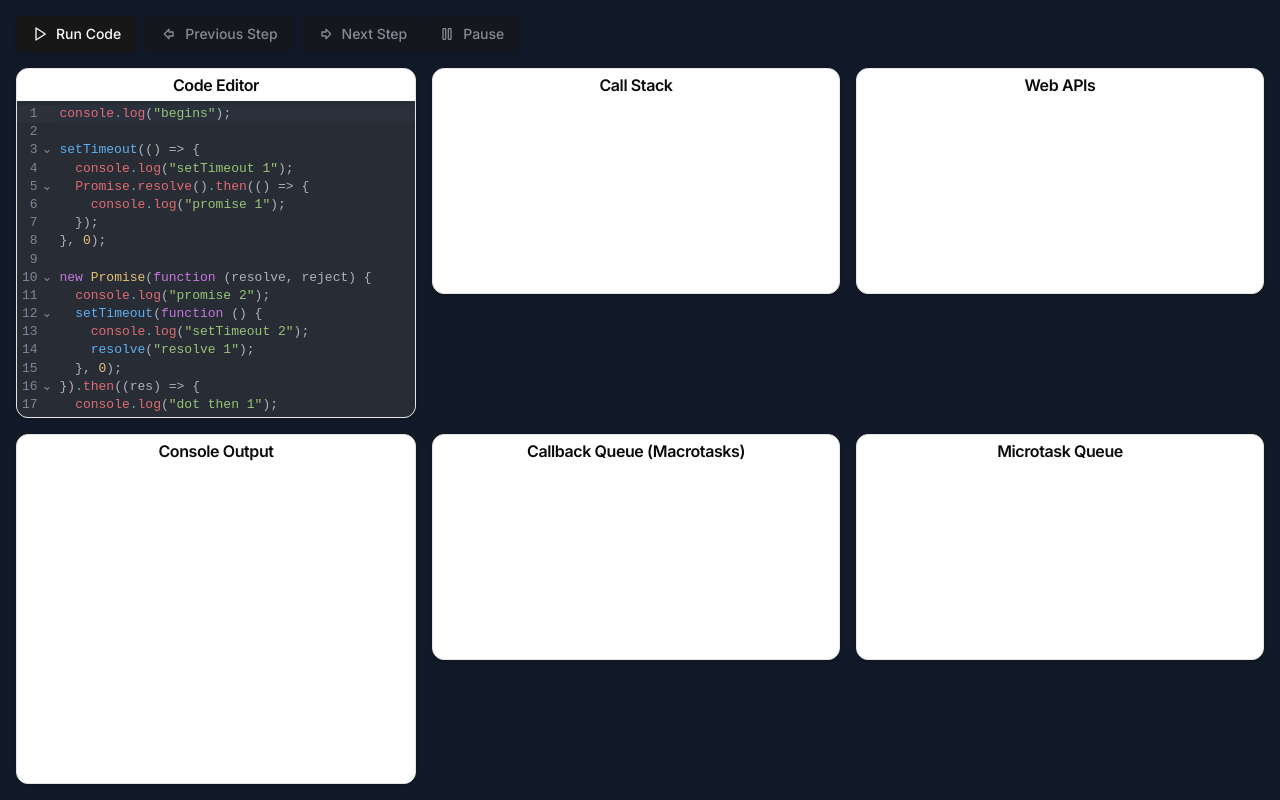
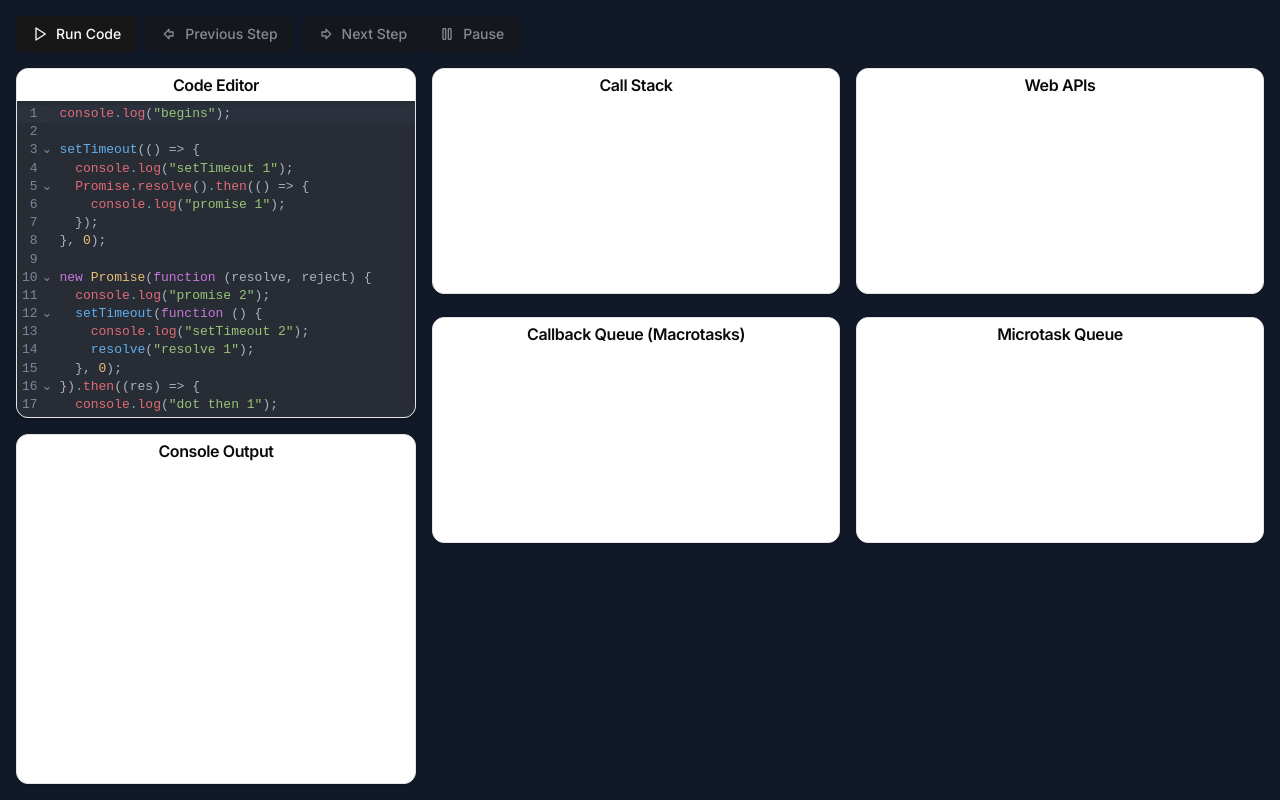
Before and after one commit to Supermarpig/js-eventloop, a Next.js app: page / in a window 1280 px wide. Built offline with nearby package versions, Linux system fonts and the light colour scheme.

Commit message:
text: 看vercel實際cerrentline數值

```diff
--- a/components/CodeEditor.tsx
+++ b/components/CodeEditor.tsx
@@ -88,8 +88,9 @@ new Promise(function (resolve, reject) {
       const docLineCount = view.state.doc.lines;
 
       // 調整行號基準
-      const adjustedLine = currentLine - 4;
-      console.log(adjustedLine,"===========adjustedLine😍😍😍")
+      const adjustedLine = currentLine - (process.env.NODE_ENV === 'production' ? 2 : 4);
+      console.log(currentLine,"===========currentLine🤣🤣🤣")
+      // console.log(adjustedLine,"===========adjustedLine😍😍😍")
       if (adjustedLine > 0 && adjustedLine <= docLineCount) {
         // 把已執行的行數背景變暗
         for (let line = 1; line < adjustedLine; line++) {
--- a/components/EventLoopVisualizer.tsx
+++ b/components/EventLoopVisualizer.tsx
@@ -74,9 +74,9 @@ const EventLoopVisualizer: React.FC = () => {
                     <div className="min-w-[calc(50%-8px)] flex-grow h-[calc(36%_-_32px)]">
                         <QueueDisplay title="Microtask Queue" queue={microTaskQueue} isSpinning={false} />
                     </div>
-                    {/* <div className="min-w-[calc(50%-8px)] flex-grow h-[calc(34%_-_32px)]">
-                        <EventLoopSpinner isSpinning={isSpinning} />
-                    </div> */}
+                    <div className="min-w-[calc(50%-8px)] flex-grow h-[calc(34%_-_32px)]">
+                        {/* <EventLoopSpinner isSpinning={isSpinning} /> */}
+                    </div>
                 </div>
             </div>
         </div>
```
